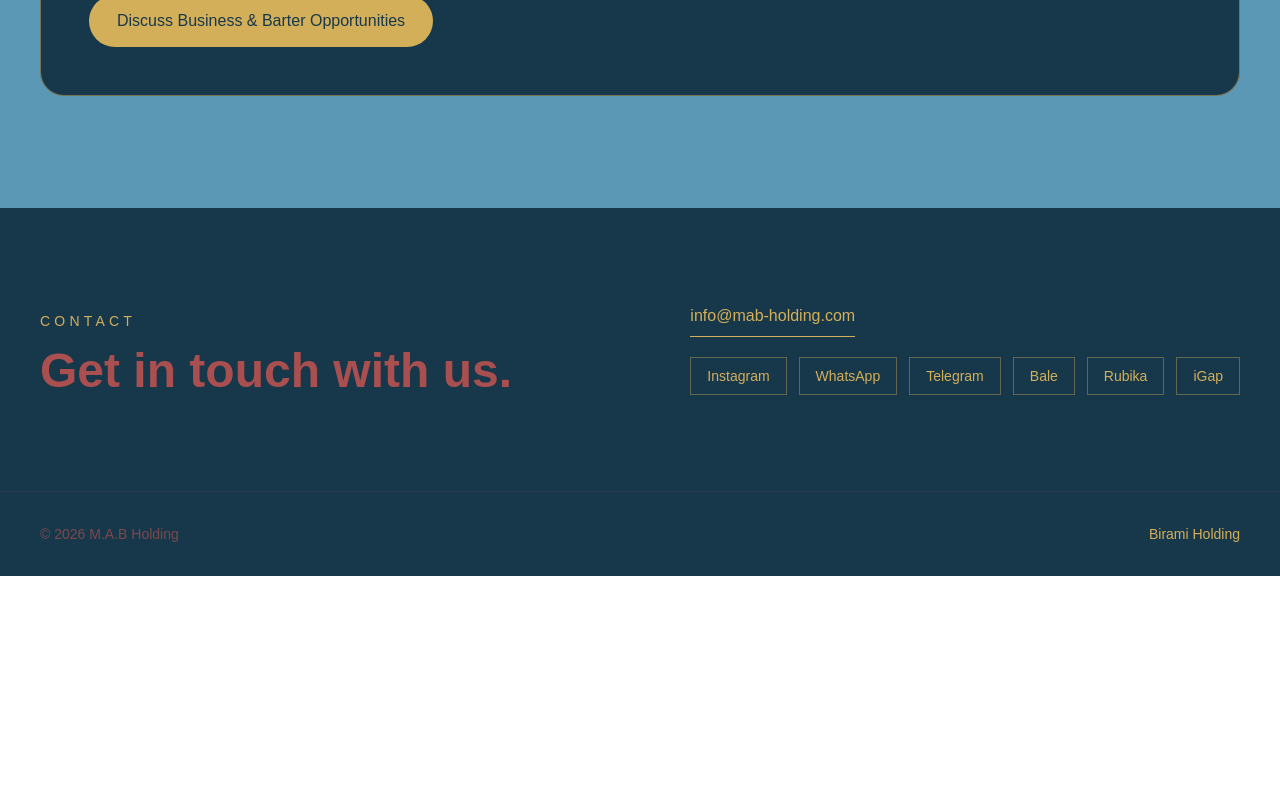
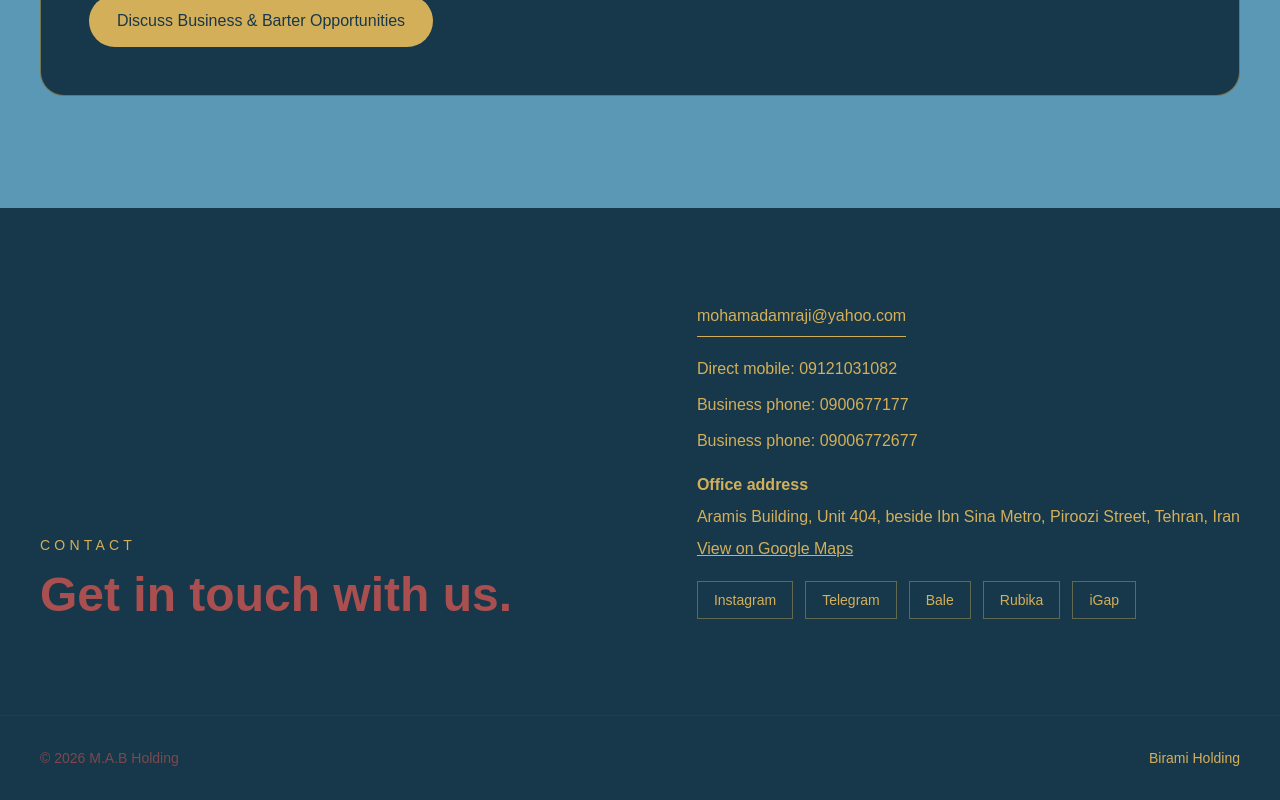
Before and after one commit to amraji1357/mab-holding, a Next.js app: page /en in a window 1280 px wide. Shown: the part 3543-4343 px from the top of the page. Before the commit the page ends 4119 px from the top, so only its background shows below. Built offline with nearby package versions, Linux system fonts and the light colour scheme.

Commit message:
Fix contact information in Persian and English

```diff
--- a/app/(en)/en/page.tsx
+++ b/app/(en)/en/page.tsx
@@ -342,69 +342,45 @@ export default function EnglishHome() {
               <p className="mb-4 text-sm tracking-[0.3em] text-[#d4af5a]">
                 CONTACT
               </p>
-
               <h2 className="text-4xl font-bold text-[#a94f4f] sm:text-5xl">
                 Get in touch with us.
               </h2>
             </div>
 
             <div className="flex flex-col items-start gap-5">
-              <a
-                href="mailto:info@mab-holding.com"
-                className="w-fit border-b border-[#d4af5a] pb-2 text-[#d4af5a] transition hover:text-[#e2c474]"
-              >
-                info@mab-holding.com
+              <a href="mailto:mohamadamraji@yahoo.com"
+                className="w-fit border-b border-[#d4af5a] pb-2 text-[#d4af5a] transition hover:text-[#e2c474]">
+                mohamadamraji@yahoo.com
               </a>
 
+              <div className="flex flex-col gap-3 text-[#d4af5a]">
+                <a href="tel:09121031082" className="transition hover:text-[#e2c474]">
+                  Direct mobile: 09121031082
+                </a>
+                <a href="tel:0900677177" className="transition hover:text-[#e2c474]">
+                  Business phone: 0900677177
+                </a>
+                <a href="tel:09006772677" className="transition hover:text-[#e2c474]">
+                  Business phone: 09006772677
+                </a>
+              </div>
+
+              <div className="max-w-xl text-[#d4af5a]">
+                <p className="mb-2 font-bold">Office address</p>
+                <p>Aramis Building, Unit 404, beside Ibn Sina Metro, Piroozi Street, Tehran, Iran</p>
+                <a href="https://www.google.com/maps/search/?api=1&query=Aramis+Building%2C+Unit+404%2C+Piroozi+Street%2C+Tehran%2C+Iran"
+                  target="_blank" rel="noopener noreferrer"
+                  className="mt-2 inline-block underline transition hover:text-[#e2c474]">
+                  View on Google Maps
+                </a>
+              </div>
+
               <div className="flex flex-wrap gap-3">
-                <a
-                  href="https://www.instagram.com/m.a.b_holding/"
-                  target="_blank"
-                  rel="noopener noreferrer"
-                  className="border border-[#d4af5a]/40 px-4 py-2 text-sm text-[#d4af5a] transition hover:border-[#d4af5a] hover:text-[#e2c474]"
-                >
-                  Instagram
-                </a>
-                <a
-                  href="https://wa.me/989306831826"
-                  target="_blank"
-                  rel="noopener noreferrer"
-                  className="border border-[#d4af5a]/40 px-4 py-2 text-sm text-[#d4af5a] transition hover:border-[#d4af5a] hover:text-[#e2c474]"
-                >
-                  WhatsApp
-                </a>
-                <a
-                  href="https://t.me/mab_holding"
-                  target="_blank"
-                  rel="noopener noreferrer"
-                  className="border border-[#d4af5a]/40 px-4 py-2 text-sm text-[#d4af5a] transition hover:border-[#d4af5a] hover:text-[#e2c474]"
-                >
-                  Telegram
-                </a>
-                <a
-                  href="https://ble.ir/mab_holding"
-                  target="_blank"
-                  rel="noopener noreferrer"
-                  className="border border-[#d4af5a]/40 px-4 py-2 text-sm text-[#d4af5a] transition hover:border-[#d4af5a] hover:text-[#e2c474]"
-                >
-                  Bale
-                </a>
-                <a
-                  href="https://rubika.ir/mab_holding"
-                  target="_blank"
-                  rel="noopener noreferrer"
-                  className="border border-[#d4af5a]/40 px-4 py-2 text-sm text-[#d4af5a] transition hover:border-[#d4af5a] hover:text-[#e2c474]"
-                >
-                  Rubika
-                </a>
-                <a
-                  href="https://igap.net/"
-                  target="_blank"
-                  rel="noopener noreferrer"
-                  className="border border-[#d4af5a]/40 px-4 py-2 text-sm text-[#d4af5a] transition hover:border-[#d4af5a] hover:text-[#e2c474]"
-                >
-                  iGap
-                </a>
+                <a href="https://www.instagram.com/m.a.b_holding/" target="_blank" rel="noopener noreferrer" className="border border-[#d4af5a]/40 px-4 py-2 text-sm text-[#d4af5a] transition hover:border-[#d4af5a] hover:text-[#e2c474]">Instagram</a>
+                <a href="https://t.me/mab_holding" target="_blank" rel="noopener noreferrer" className="border border-[#d4af5a]/40 px-4 py-2 text-sm text-[#d4af5a] transition hover:border-[#d4af5a] hover:text-[#e2c474]">Telegram</a>
+                <a href="https://ble.ir/mab_holding" target="_blank" rel="noopener noreferrer" className="border border-[#d4af5a]/40 px-4 py-2 text-sm text-[#d4af5a] transition hover:border-[#d4af5a] hover:text-[#e2c474]">Bale</a>
+                <a href="https://rubika.ir/mab_holding" target="_blank" rel="noopener noreferrer" className="border border-[#d4af5a]/40 px-4 py-2 text-sm text-[#d4af5a] transition hover:border-[#d4af5a] hover:text-[#e2c474]">Rubika</a>
+                <a href="https://igap.net/" target="_blank" rel="noopener noreferrer" className="border border-[#d4af5a]/40 px-4 py-2 text-sm text-[#d4af5a] transition hover:border-[#d4af5a] hover:text-[#e2c474]">iGap</a>
               </div>
             </div>
           </div>
--- a/app/(fa)/fa/page.tsx
+++ b/app/(fa)/fa/page.tsx
@@ -340,69 +340,45 @@ export default function FarsiHome() {
               <p className="mb-4 text-sm tracking-[0.3em] text-[#d4af5a]">
                 CONTACT
               </p>
-
               <h2 className="text-4xl font-bold text-[#a94f4f] sm:text-5xl">
                 با ما در ارتباط باشید.
               </h2>
             </div>
 
             <div className="flex flex-col items-start gap-5">
-              <a
-                href="mailto:info@mab-holding.com"
-                className="w-fit border-b border-[#d4af5a] pb-2 text-[#d4af5a] transition hover:text-[#e2c474]"
-              >
-                info@mab-holding.com
+              <a href="mailto:mohamadamraji@yahoo.com"
+                className="w-fit border-b border-[#d4af5a] pb-2 text-[#d4af5a] transition hover:text-[#e2c474]">
+                mohamadamraji@yahoo.com
               </a>
 
+              <div className="flex flex-col gap-3 text-[#d4af5a]">
+                <a href="tel:09121031082" className="transition hover:text-[#e2c474]">
+                  موبایل مستقیم: 09121031082
+                </a>
+                <a href="tel:0900677177" className="transition hover:text-[#e2c474]">
+                  شماره کاری: 0900677177
+                </a>
+                <a href="tel:09006772677" className="transition hover:text-[#e2c474]">
+                  شماره کاری: 09006772677
+                </a>
+              </div>
+
+              <div className="max-w-xl text-[#d4af5a]">
+                <p className="mb-2 font-bold">آدرس دفتر</p>
+                <p>تهران، خیابان پیروزی، جنب مترو ابن‌سینا، ساختمان آرامیس، واحد ۴۰۴</p>
+                <a href="https://www.google.com/maps/search/?api=1&query=تهران%20خیابان%20پیروزی%20ساختمان%20آرامیس%20واحد%20404"
+                  target="_blank" rel="noopener noreferrer"
+                  className="mt-2 inline-block underline transition hover:text-[#e2c474]">
+                  مشاهده روی نقشه گوگل
+                </a>
+              </div>
+
               <div className="flex flex-wrap gap-3">
-                <a
-                  href="https://www.instagram.com/m.a.b_holding/"
-                  target="_blank"
-                  rel="noopener noreferrer"
-                  className="border border-[#d4af5a]/40 px-4 py-2 text-sm text-[#d4af5a] transition hover:border-[#d4af5a] hover:text-[#e2c474]"
-                >
-                  اینستاگرام
-                </a>
-                <a
-                  href="https://wa.me/989306831826"
-                  target="_blank"
-                  rel="noopener noreferrer"
-                  className="border border-[#d4af5a]/40 px-4 py-2 text-sm text-[#d4af5a] transition hover:border-[#d4af5a] hover:text-[#e2c474]"
-                >
-                  واتساپ
-                </a>
-                <a
-                  href="https://t.me/mab_holding"
-                  target="_blank"
-                  rel="noopener noreferrer"
-                  className="border border-[#d4af5a]/40 px-4 py-2 text-sm text-[#d4af5a] transition hover:border-[#d4af5a] hover:text-[#e2c474]"
-                >
-                  تلگرام
-                </a>
-                <a
-                  href="https://ble.ir/mab_holding"
-                  target="_blank"
-                  rel="noopener noreferrer"
-                  className="border border-[#d4af5a]/40 px-4 py-2 text-sm text-[#d4af5a] transition hover:border-[#d4af5a] hover:text-[#e2c474]"
-                >
-                  بله
-                </a>
-                <a
-                  href="https://rubika.ir/mab_holding"
-                  target="_blank"
-                  rel="noopener noreferrer"
-                  className="border border-[#d4af5a]/40 px-4 py-2 text-sm text-[#d4af5a] transition hover:border-[#d4af5a] hover:text-[#e2c474]"
-                >
-                  روبیکا
-                </a>
-                <a
-                  href="https://igap.net/"
-                  target="_blank"
-                  rel="noopener noreferrer"
-                  className="border border-[#d4af5a]/40 px-4 py-2 text-sm text-[#d4af5a] transition hover:border-[#d4af5a] hover:text-[#e2c474]"
-                >
-                  آی‌گپ
-                </a>
+                <a href="https://www.instagram.com/m.a.b_holding/" target="_blank" rel="noopener noreferrer" className="border border-[#d4af5a]/40 px-4 py-2 text-sm text-[#d4af5a] transition hover:border-[#d4af5a] hover:text-[#e2c474]">اینستاگرام</a>
+                <a href="https://t.me/mab_holding" target="_blank" rel="noopener noreferrer" className="border border-[#d4af5a]/40 px-4 py-2 text-sm text-[#d4af5a] transition hover:border-[#d4af5a] hover:text-[#e2c474]">تلگرام</a>
+                <a href="https://ble.ir/mab_holding" target="_blank" rel="noopener noreferrer" className="border border-[#d4af5a]/40 px-4 py-2 text-sm text-[#d4af5a] transition hover:border-[#d4af5a] hover:text-[#e2c474]">بله</a>
+                <a href="https://rubika.ir/mab_holding" target="_blank" rel="noopener noreferrer" className="border border-[#d4af5a]/40 px-4 py-2 text-sm text-[#d4af5a] transition hover:border-[#d4af5a] hover:text-[#e2c474]">روبیکا</a>
+                <a href="https://igap.net/" target="_blank" rel="noopener noreferrer" className="border border-[#d4af5a]/40 px-4 py-2 text-sm text-[#d4af5a] transition hover:border-[#d4af5a] hover:text-[#e2c474]">آی‌گپ</a>
               </div>
             </div>
           </div>
```
